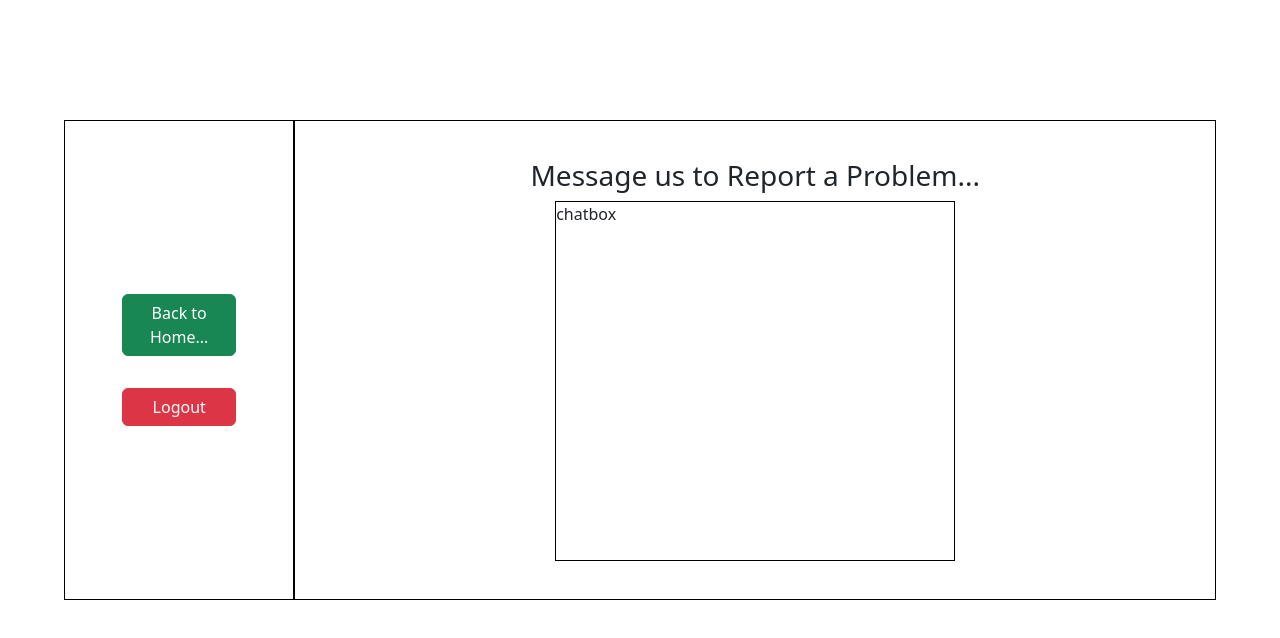
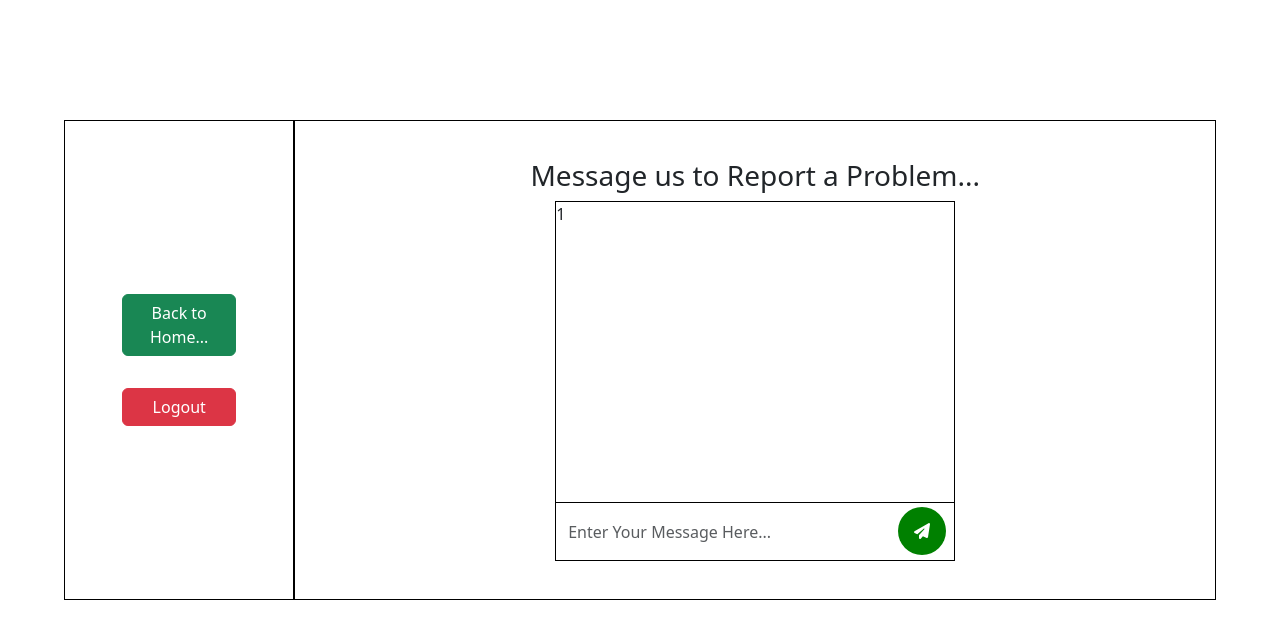
Before and after one commit to mani-2002/crm_f, a React (Create React App) app: page /user-dashboard in a window 1280 px wide. Shown: the top 638 px of the page. Built offline with nearby package versions, Linux system fonts and the light colour scheme; sample sign-in values are in the browser's storage.

Commit message:
'added_message_input_for_user'

```diff
--- a/package.json
+++ b/package.json
@@ -3,6 +3,9 @@
   "version": "0.1.0",
   "private": true,
   "dependencies": {
+    "@fortawesome/fontawesome-svg-core": "^6.6.0",
+    "@fortawesome/free-solid-svg-icons": "^6.6.0",
+    "@fortawesome/react-fontawesome": "^0.2.2",
     "@testing-library/jest-dom": "^5.17.0",
     "@testing-library/react": "^13.4.0",
     "@testing-library/user-event": "^13.5.0",
--- a/src/pages/UserDashboard.js
+++ b/src/pages/UserDashboard.js
@@ -1,6 +1,8 @@
-import React, { useEffect } from "react";
+import React, { useEffect, useState } from "react";
 import { useNavigate } from "react-router-dom";
 import { Link } from "react-router-dom";
+import { FontAwesomeIcon } from "@fortawesome/react-fontawesome";
+import { faPaperPlane } from "@fortawesome/free-solid-svg-icons";
 
 const UserDashboard = () => {
   const navigate = useNavigate();
@@ -17,6 +19,10 @@ const UserDashboard = () => {
     navigate("/");
   };
 
+  const [message, setMessage] = useState("");
+  const sendMessage = (e) => {
+    alert(message);
+  };
   return (
     <div
       style={{
@@ -63,7 +69,69 @@ const UserDashboard = () => {
           <div
             style={{ border: "1px solid black", height: "45vh", width: "50vh" }}
           >
-            chatbox
+            <div style={{ height: "37.5vh" }}>1</div>
+            <div
+              style={{
+                height: "7.5vh",
+                display: "flex",
+                alignItems: "center",
+                justifyContent: "center",
+                borderTop: "1px solid black",
+              }}
+            >
+              <div
+                style={{
+                  display: "flex",
+                  flexDirection: "row",
+                  justifyContent: "center",
+                  alignItems: "center",
+                  width: "100%",
+                }}
+              >
+                <div
+                  style={{
+                    width: "84%",
+                    display: "flex",
+                    alignItems: "center",
+                    justifyContent: "center",
+                  }}
+                >
+                  <input
+                    className="form-control"
+                    placeholder="Enter Your Message Here..."
+                    style={{
+                      borderRadius: "0 0 0 0",
+                      height: "6.8vh",
+                      border: "none",
+                    }}
+                    onChange={(e) => {
+                      setMessage(e.target.value);
+                    }}
+                  />
+                </div>
+                <div
+                  style={{
+                    width: "16%",
+                    display: "flex",
+                    alignItems: "center",
+                    justifyContent: "center",
+                  }}
+                >
+                  <button className="btn" onClick={sendMessage}>
+                    <FontAwesomeIcon
+                      icon={faPaperPlane}
+                      style={{
+                        color: "#ffffff",
+                        borderRadius: "50%",
+                        backgroundColor: "green",
+                        padding: "2vh",
+                        marginTop: "1px",
+                      }}
+                    />
+                  </button>
+                </div>
+              </div>
+            </div>
           </div>
         </div>
       </div>
```
Also changed, not shown: 1 other file (tests, documents, lock files or other folders).
